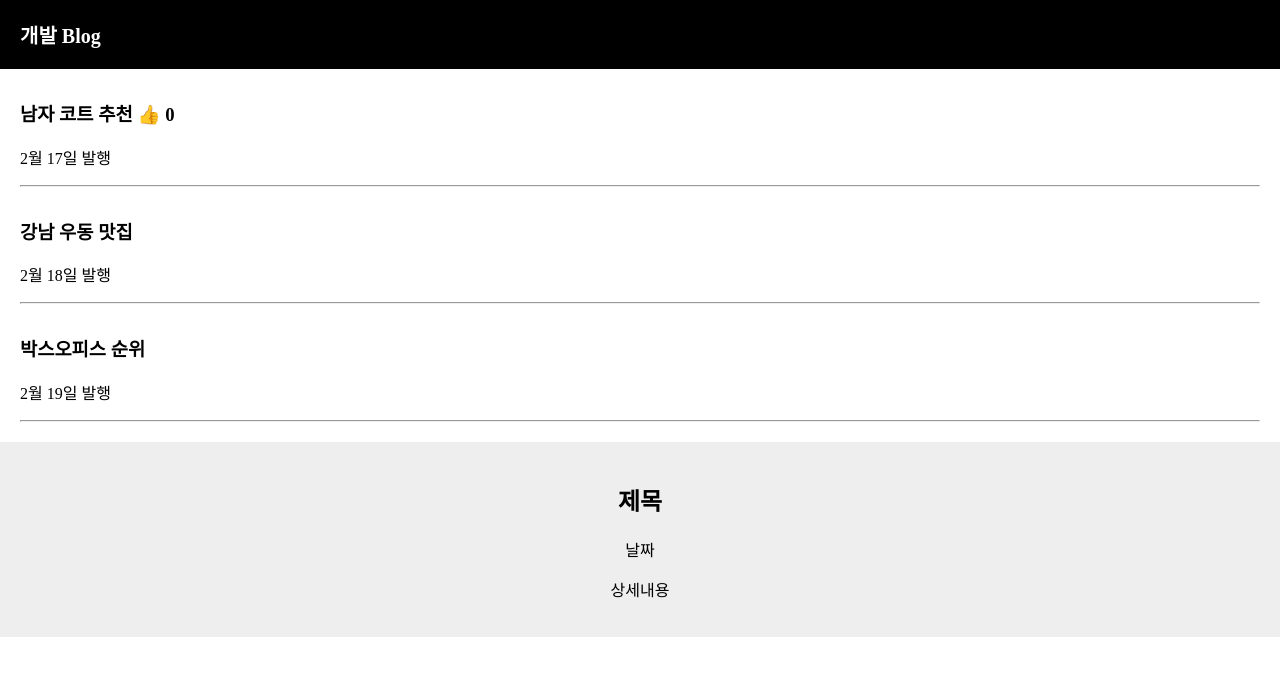
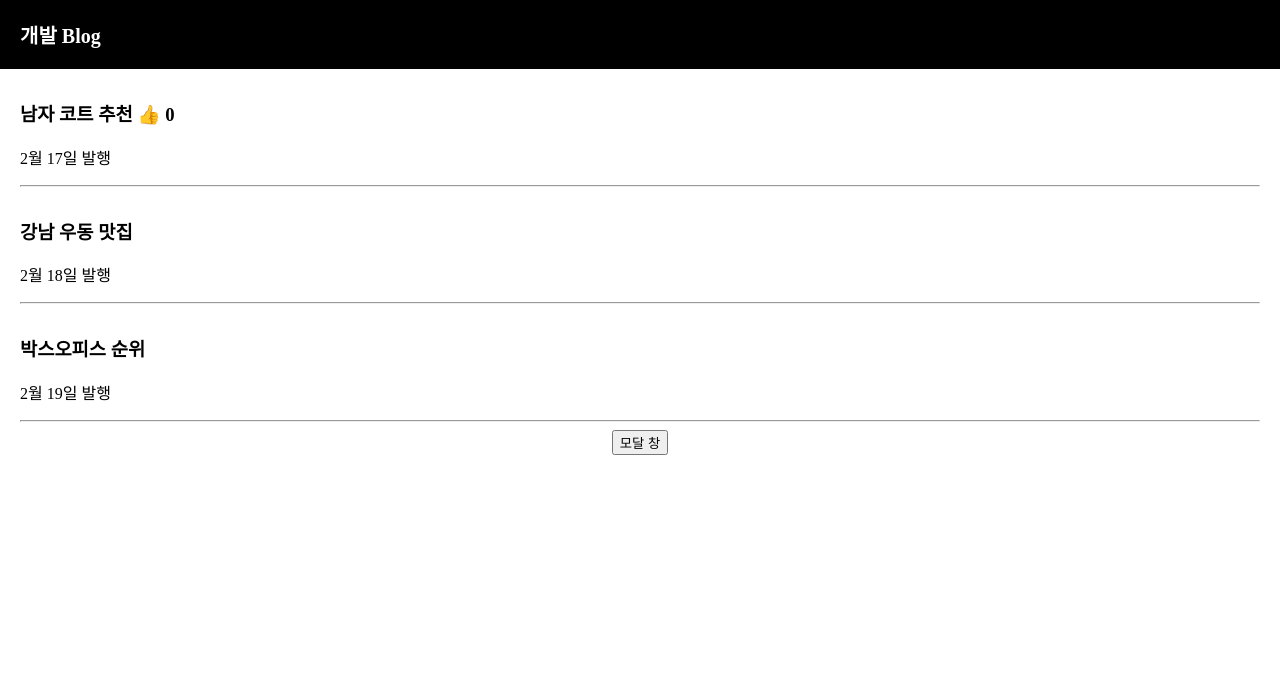
Before and after one commit to lyrical1112/blog, a React (Create React App) app: page / in a window 1280 px wide. Shown: the top 676 px of the page. Built offline with nearby package versions, Linux system fonts and the light colour scheme.

Commit message:
모달창 만들기
클릭하면 반응하는 모달창 (UI) 만들기

```diff
--- a/src/App.js
+++ b/src/App.js
@@ -7,6 +7,7 @@ function App() {
 
   let [글제목, 글제목변경] = useState(['남자 코트 추천', '강남 우동 맛집', '박스오피스 순위']);
   let [따봉, 따봉변경] = useState(0);
+  let [modal, modal변경] = useState(false);
 
   // function 제목바꾸기(){
   //   var newArray = [...글제목];
@@ -35,7 +36,16 @@ function App() {
         <p>2월 19일 발행</p>
         <hr/>
       </div>
-      <Modal></Modal>
+
+      <button onClick={ ()=>{ modal변경(true) } }>모달 창</button>
+
+      {
+        // 삼향연산자
+        modal === true
+        ? <Modal></Modal>
+        : null
+      }
+
     </div>
   );
 }
```
